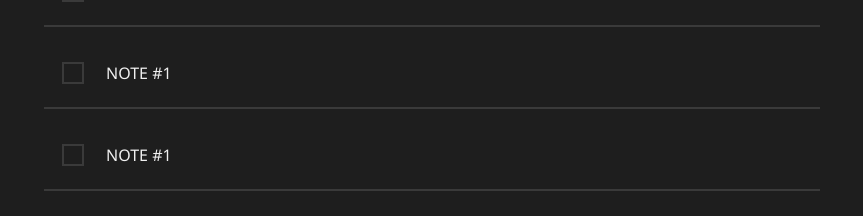
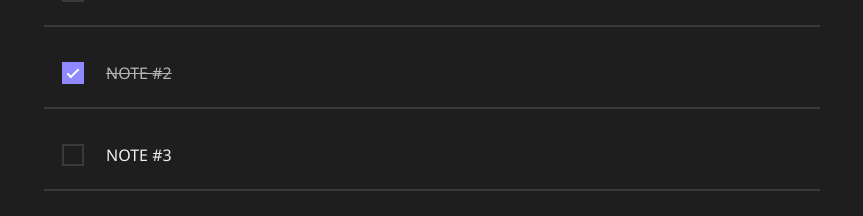
Before and after one commit to mmt20/svelte-todo-app, a SvelteKit app: page / in a window 1280 px wide. Shown: the part 232-448 px from the top of the page, without its empty margins (208-1071 px from the left). Built offline with nearby package versions, Linux system fonts and the light colour scheme.

Commit message:
feat(TodoList, TodoItem, +page): add mock todos array and pass it via props

```diff
--- a/src/lib/components/TodoItem.svelte
+++ b/src/lib/components/TodoItem.svelte
@@ -1,22 +1,23 @@
 <script lang="ts">
+  import type { Todo } from "$lib/types";
   import { Trash, SquarePen } from "lucide-svelte";
-  let completed: boolean = false;
-  export let text: string = "NOTE #1  ";
+
+  let todo: Todo = $props();
 </script>
 
-<li class="todo-item" class:completed>
+<li class="todo-item" class:completed={todo.completed}>
   <label class="checkbox-wrapper">
     <input
       type="checkbox"
-      bind:checked={completed}
-      aria-checked={completed}
-      aria-label={`Mark "${text}" as completed`}
+      bind:checked={todo.completed}
+      aria-checked={todo.completed}
+      aria-label={`Mark ${todo.text} as completed`}
     />
     <span class="checkmark"></span>
-    <span class="sr-only">{text}</span>
+    <span class="sr-only">{todo.text}</span>
   </label>
 
-  <span class="todo-text">{text}</span>
+  <span class="todo-text">{todo.text}</span>
 
   <div class="actions">
     <button class="action-btn edit">
--- a/src/lib/components/TodoList.svelte
+++ b/src/lib/components/TodoList.svelte
@@ -1,12 +1,16 @@
 <script lang="ts">
+  import type { Todo } from "$lib/types";
   import AddButton from "./AddButton.svelte";
   import TodoItem from "./TodoItem.svelte";
+
+  let todos: Todo[] = $props();
+  console.log(todos);
 </script>
 
 <ul class="todo-list">
-  <TodoItem />
-  <TodoItem />
-  <TodoItem />
+  {#each todos as todo (todo.id)}
+    <TodoItem {...todo} />
+  {/each}
 </ul>
 <AddButton />
 
--- /dev/null
+++ b/src/lib/types/index.ts
@@ -0,0 +1,7 @@
+export type Todo = {
+  id: number;
+  text: string;
+  completed: boolean;
+};
+
+export type Filter = "ALL" | "ACTIVE" | "COMPLETED";
--- a/src/routes/+page.svelte
+++ b/src/routes/+page.svelte
@@ -1,7 +1,15 @@
-<script>
+<script lang="ts">
   import FilterControls from "$lib/components/FilterControls.svelte";
   import SearchBar from "$lib/components/SearchBar.svelte";
   import TodoList from "$lib/components/TodoList.svelte";
+  import type { Todo } from "$lib/types";
+
+  // mock data
+  let todos = $state<Todo[]>([
+    { id: 1, text: "NOTE #1", completed: false },
+    { id: 2, text: "NOTE #2", completed: true },
+    { id: 3, text: "NOTE #3", completed: false },
+  ]);
 </script>
 
 <div class="app dark">
@@ -20,7 +28,7 @@
     </section>
 
     <section class="todo-list">
-      <TodoList />
+      <TodoList {...todos} />
     </section>
   </main>
 </div>
```
